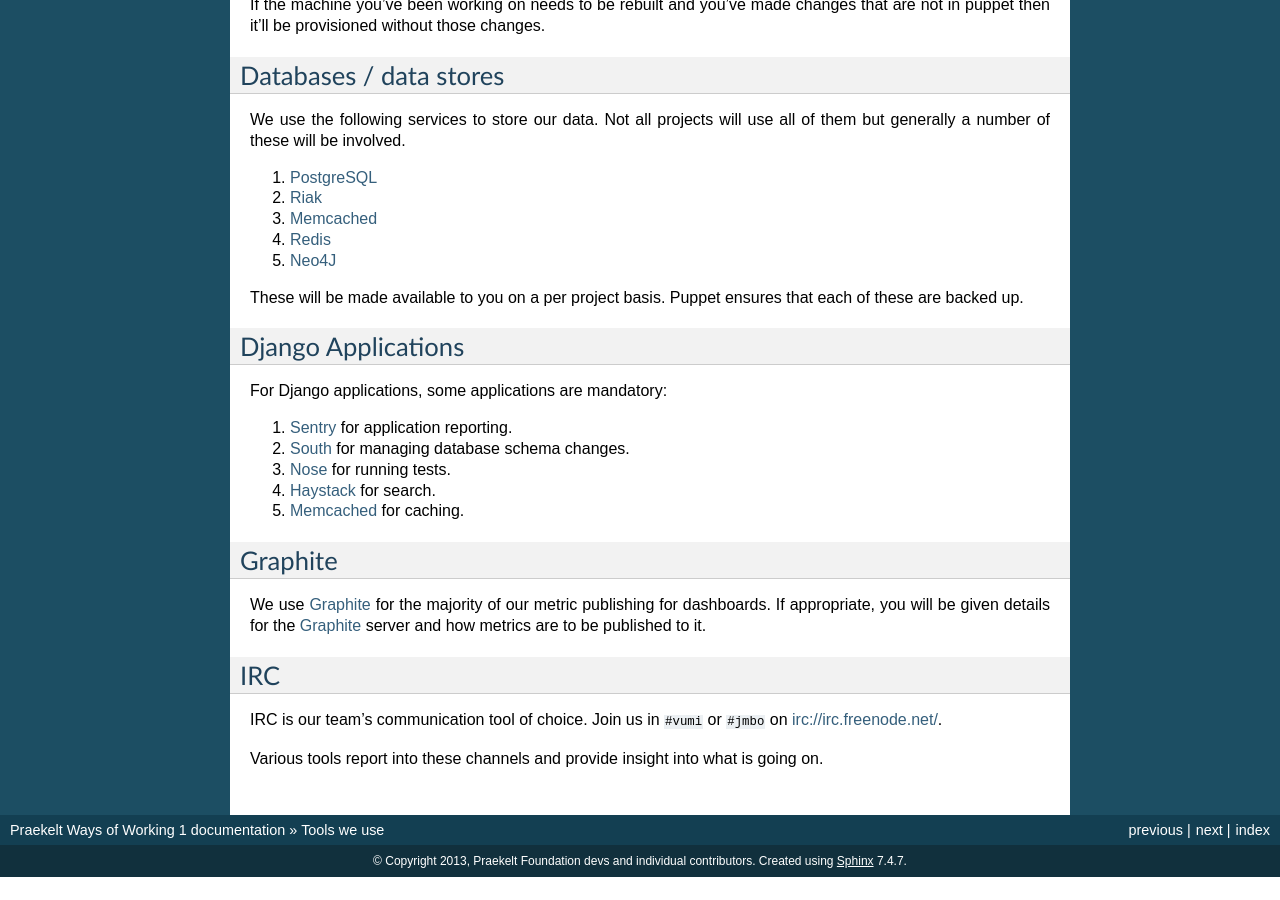
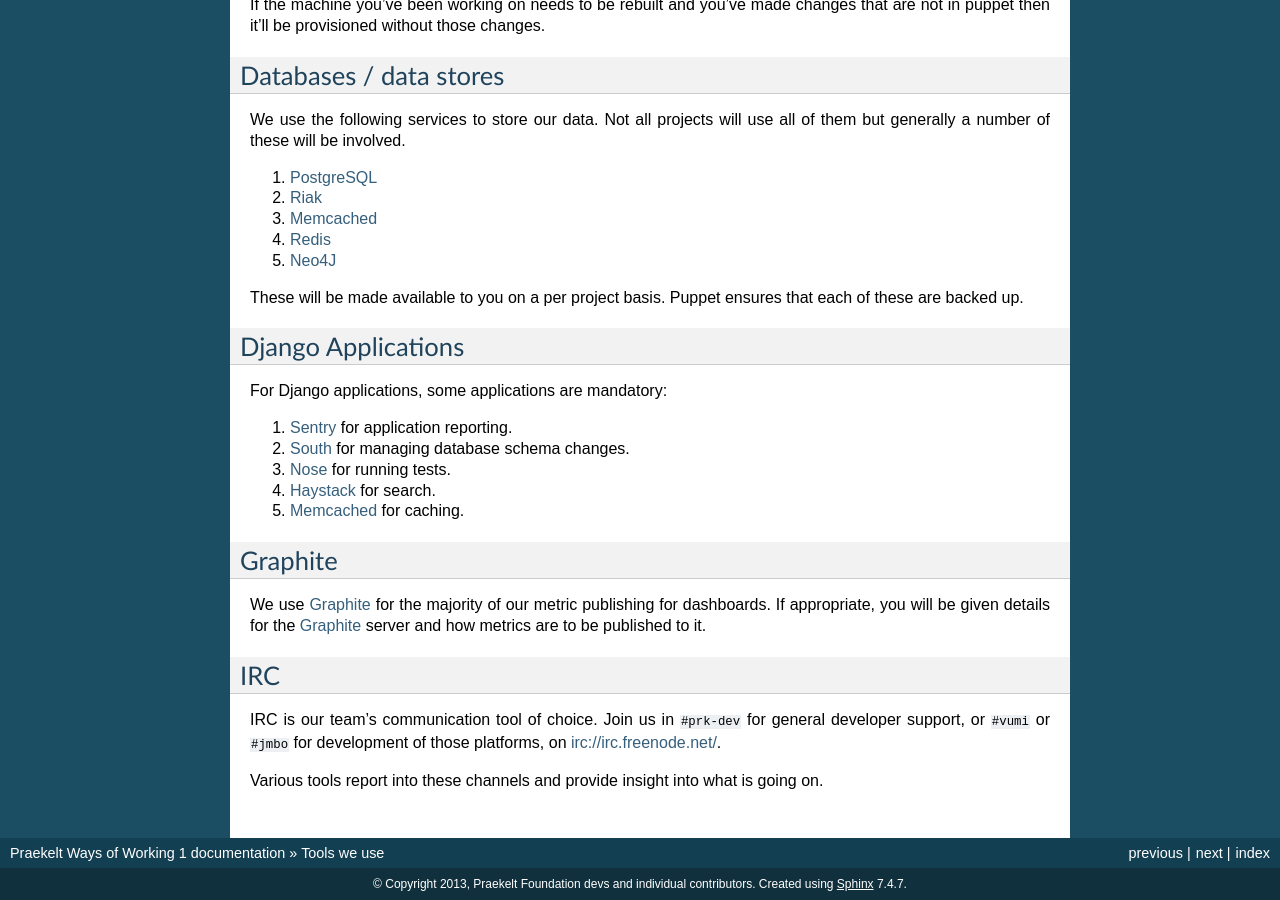
Before and after one commit to praekeltfoundation/ways-of-working, a Sphinx documentation site: the page built from docs/tools.rst, in a window 1280 px wide and 900 px high, scrolled down 1768 px. Built offline with Sphinx 7.4.7, drawn with Linux system fonts in a browser that asks for light colours; before the commit the page ends 2645 px from its top, so only the background shows below that.

Commit message:
Mention #prk-dev IRC channel

```diff
--- a/docs/tools.rst
+++ b/docs/tools.rst
@@ -141,8 +141,9 @@
 IRC
 ---
 
-IRC is our team's communication tool of choice. Join us in ``#vumi`` or
-``#jmbo`` on irc://irc.freenode.net/.
+IRC is our team's communication tool of choice. Join us in ``#prk-dev`` for general
+developer support, or ``#vumi`` or ``#jmbo`` for development of those platforms,
+on irc://irc.freenode.net/.
 
 Various tools report into these channels and provide insight into what is
 going on.
```
